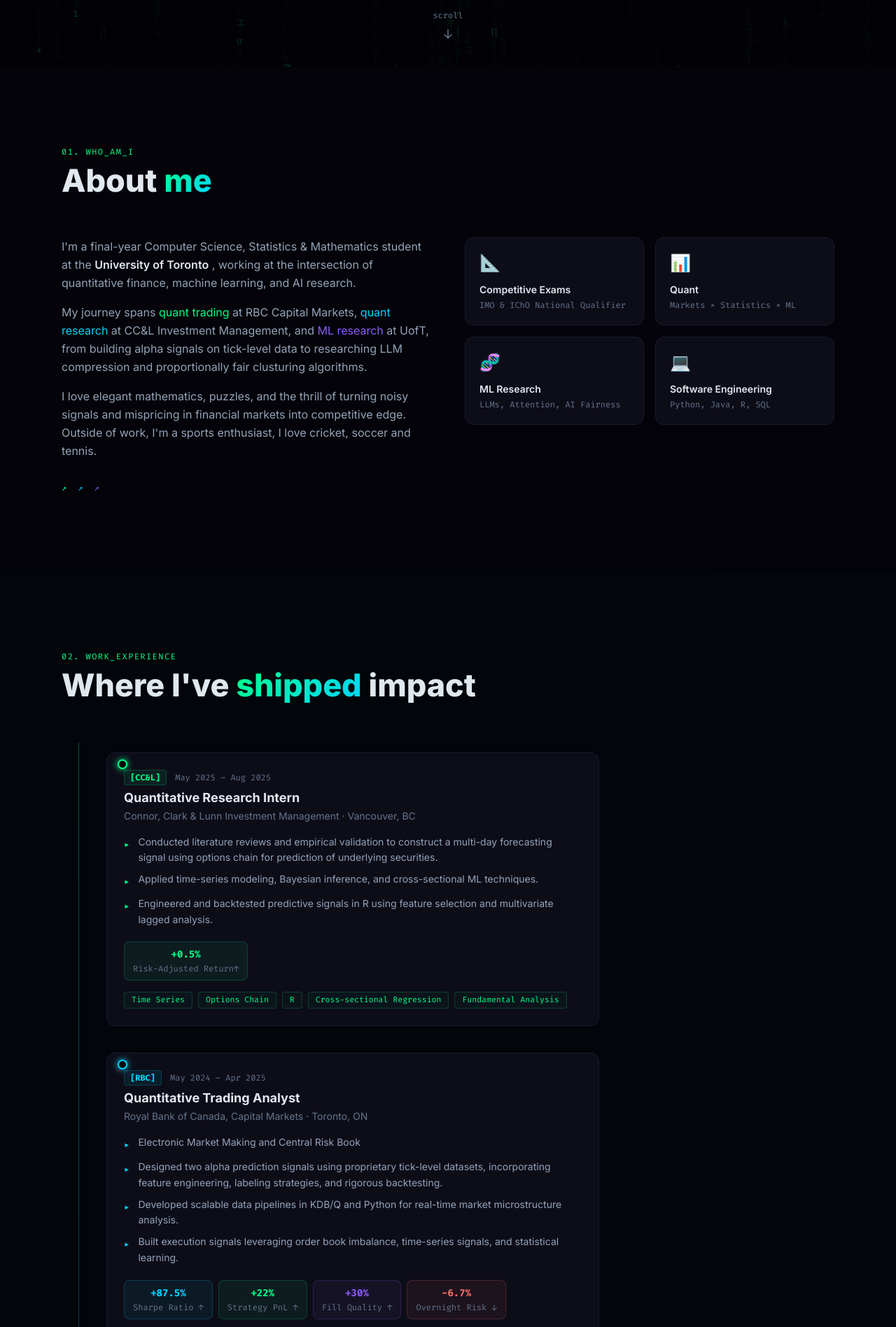
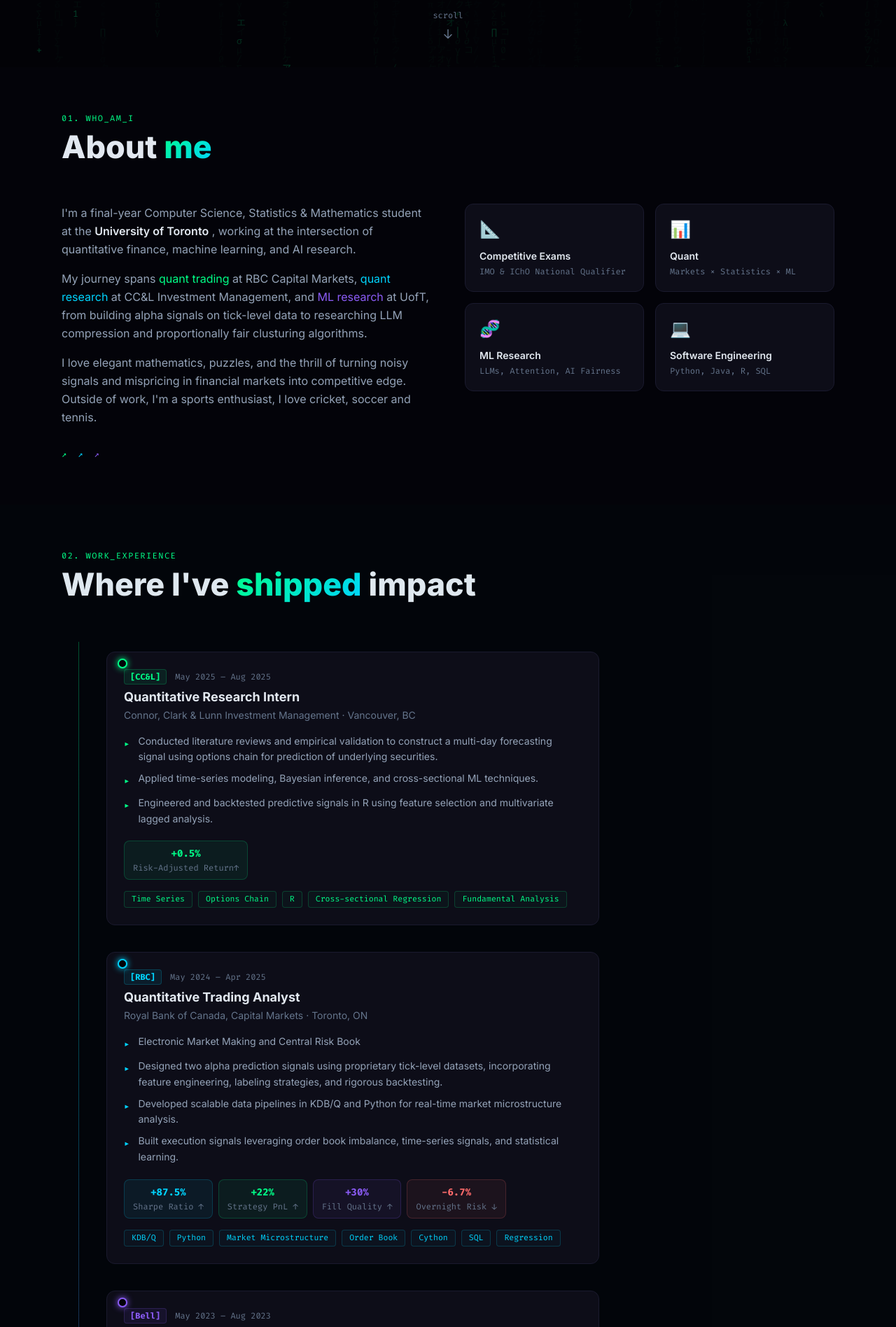
Before and after one commit to jyotiraditya09/jyotiraditya09.github.io, a React (Vite) app: page / in a window 1280 px wide. Shown: the part 704-2600 px from the top of the page at 70% size. Built offline with nearby package versions, Linux system fonts and the light colour scheme.

Commit message:
reduced space

```diff
--- a/src/components/About.jsx
+++ b/src/components/About.jsx
@@ -14,7 +14,7 @@ export default function About() {
   const inView = useInView(ref, { once: true, margin: '-100px' })
 
   return (
-    <section id="about" className="relative py-28 z-10">
+    <section id="about" className="relative py-16 z-10">
       <div className="max-w-6xl mx-auto px-6">
         <motion.div
           ref={ref}
--- a/src/components/Contact.jsx
+++ b/src/components/Contact.jsx
@@ -34,7 +34,7 @@ export default function Contact() {
   const inView = useInView(ref, { once: true, margin: '-100px' })
 
   return (
-    <section id="contact" className="relative py-28 z-10">
+    <section id="contact" className="relative py-16 z-10">
       <div
         className="absolute inset-0 pointer-events-none"
         style={{
--- a/src/components/Education.jsx
+++ b/src/components/Education.jsx
@@ -7,7 +7,7 @@ export default function Education() {
   const inView = useInView(ref, { once: true, margin: '-100px' })
 
   return (
-    <section id="education" className="relative py-28 z-10">
+    <section id="education" className="relative py-16 z-10">
       <div className="max-w-6xl mx-auto px-6">
         <motion.div
           ref={ref}
--- a/src/components/Experience.jsx
+++ b/src/components/Experience.jsx
@@ -111,7 +111,7 @@ export default function Experience() {
   const inView = useInView(ref, { once: true, margin: '-100px' })
 
   return (
-    <section id="experience" className="relative py-28 z-10">
+    <section id="experience" className="relative py-16 z-10">
       {/* Subtle section bg */}
       <div
         className="absolute inset-0 pointer-events-none"
--- a/src/components/Research.jsx
+++ b/src/components/Research.jsx
@@ -81,7 +81,7 @@ export default function Research() {
   const inView = useInView(ref, { once: true, margin: '-100px' })
 
   return (
-    <section id="research" className="relative py-28 z-10">
+    <section id="research" className="relative py-16 z-10">
       <div className="max-w-6xl mx-auto px-6">
         <motion.div
           ref={ref}
--- a/src/components/Skills.jsx
+++ b/src/components/Skills.jsx
@@ -64,7 +64,7 @@ export default function Skills() {
   const inView = useInView(ref, { once: true, margin: '-100px' })
 
   return (
-    <section id="skills" className="relative py-28 z-10">
+    <section id="skills" className="relative py-16 z-10">
       <div
         className="absolute inset-0 pointer-events-none"
         style={{ background: 'rgba(0,212,255,0.01)' }}
```
